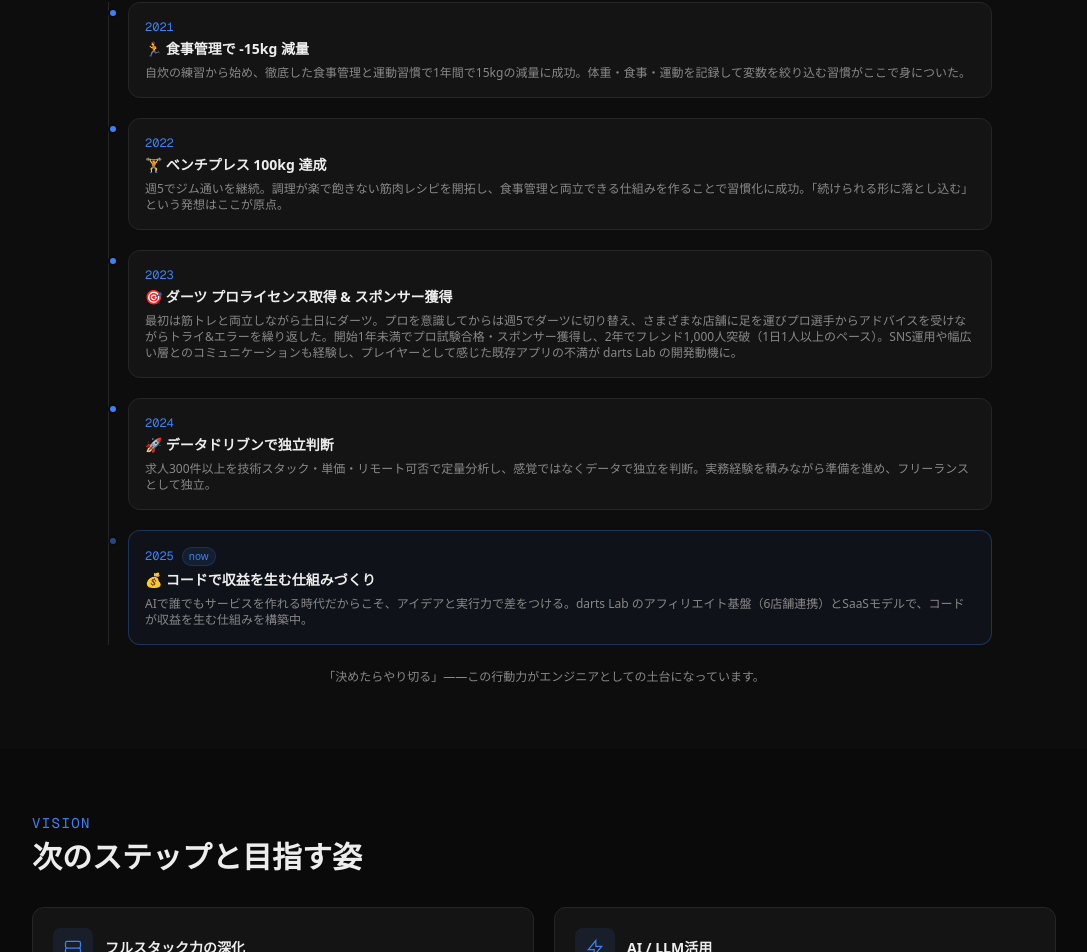
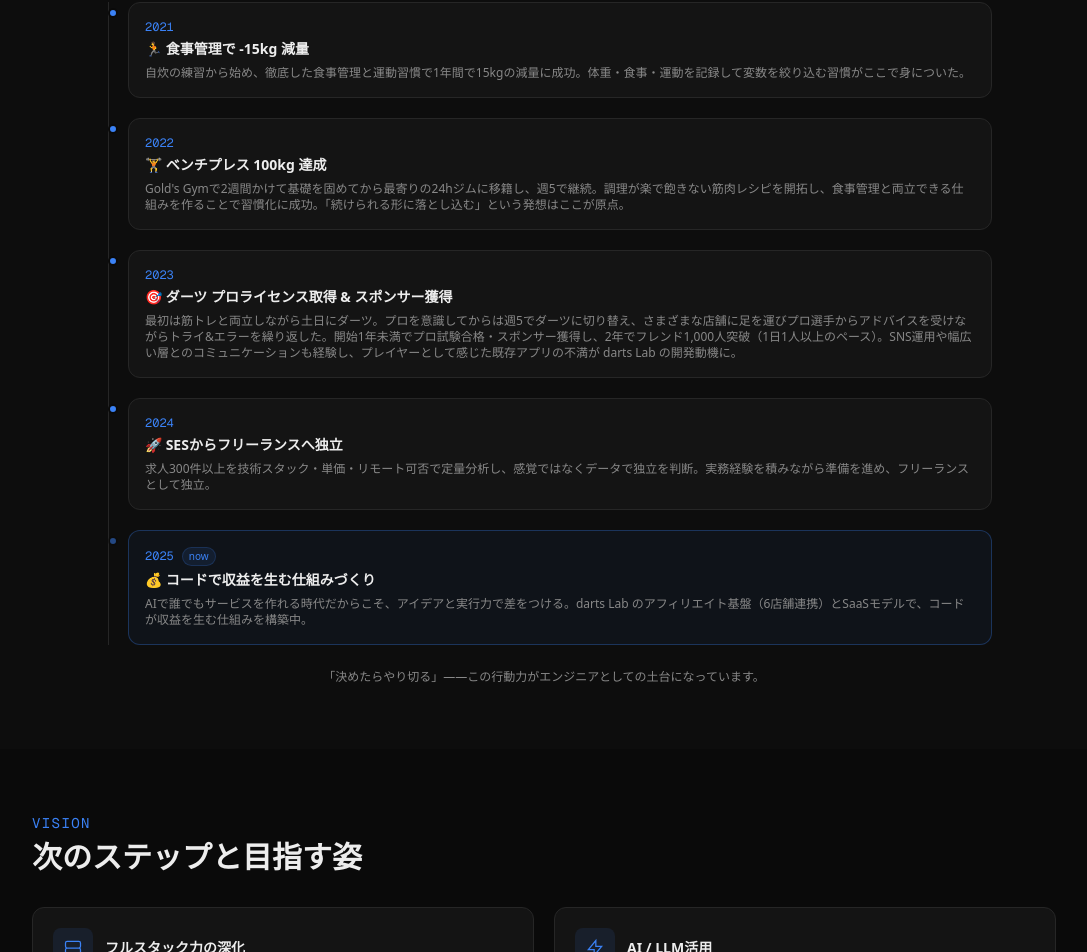
Before and after one commit to seiryuu1215/portfolio, a Next.js app: page / in a window 1280 px wide. Shown: the part 5872-6824 px from the top of the page, without its empty margins (96-1183 px from the left). Built offline with nearby package versions, Linux system fonts and the light colour scheme.

Commit message:
fix: Milestones — ベンチプレスにGold's Gym基礎固めを追加、独立タイトル簡潔化
Co-Authored-By: Claude Opus 4.6 <noreply@anthropic.com>

```diff
--- a/components/MilestonesSection.tsx
+++ b/components/MilestonesSection.tsx
@@ -21,7 +21,7 @@ const MILESTONES: MilestoneItem[] = [
     emoji: '🏋️',
     title: 'ベンチプレス 100kg 達成',
     description:
-      '週5でジム通いを継続。調理が楽で飽きない筋肉レシピを開拓し、食事管理と両立できる仕組みを作ることで習慣化に成功。「続けられる形に落とし込む」という発想はここが原点。',
+      "Gold's Gymで2週間かけて基礎を固めてから最寄りの24hジムに移籍し、週5で継続。調理が楽で飽きない筋肉レシピを開拓し、食事管理と両立できる仕組みを作ることで習慣化に成功。「続けられる形に落とし込む」という発想はここが原点。",
   },
   {
     year: '2023',
@@ -33,7 +33,7 @@ const MILESTONES: MilestoneItem[] = [
   {
     year: '2024',
     emoji: '🚀',
-    title: 'データドリブンで独立判断',
+    title: 'SESからフリーランスへ独立',
     description:
       '求人300件以上を技術スタック・単価・リモート可否で定量分析し、感覚ではなくデータで独立を判断。実務経験を積みながら準備を進め、フリーランスとして独立。',
   },
```
